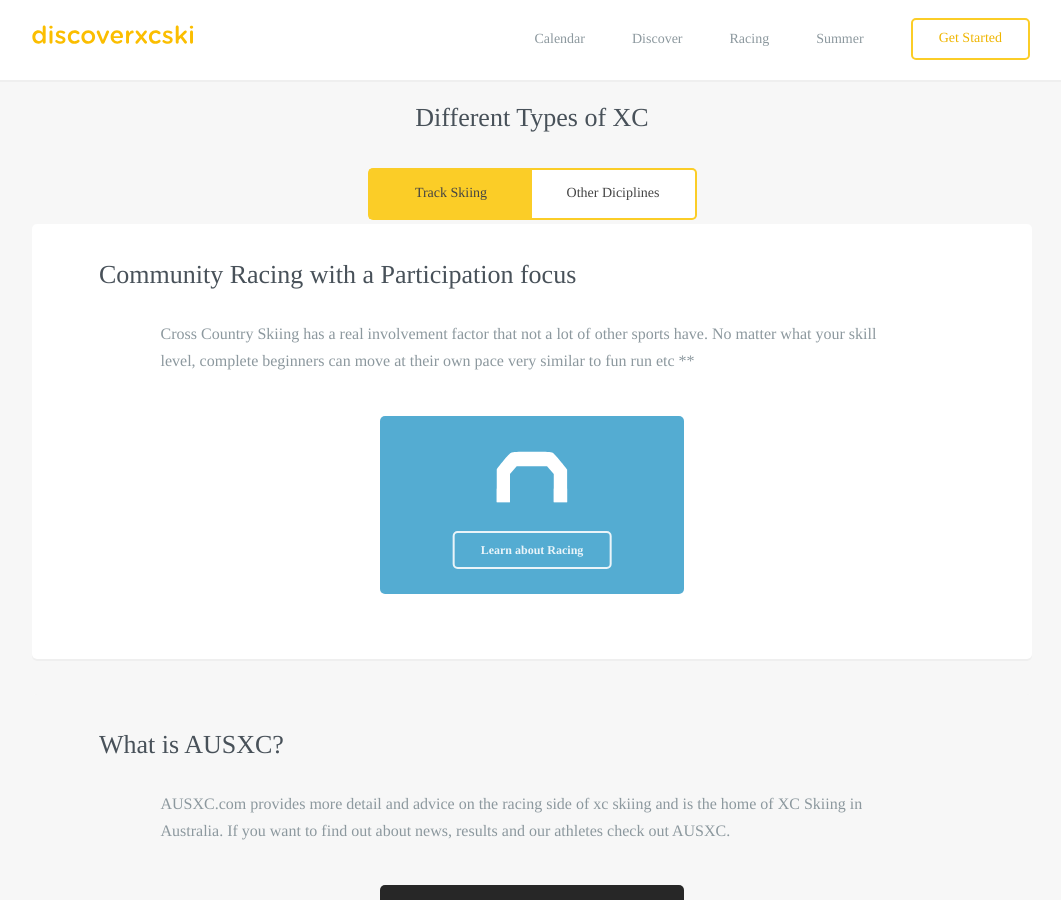
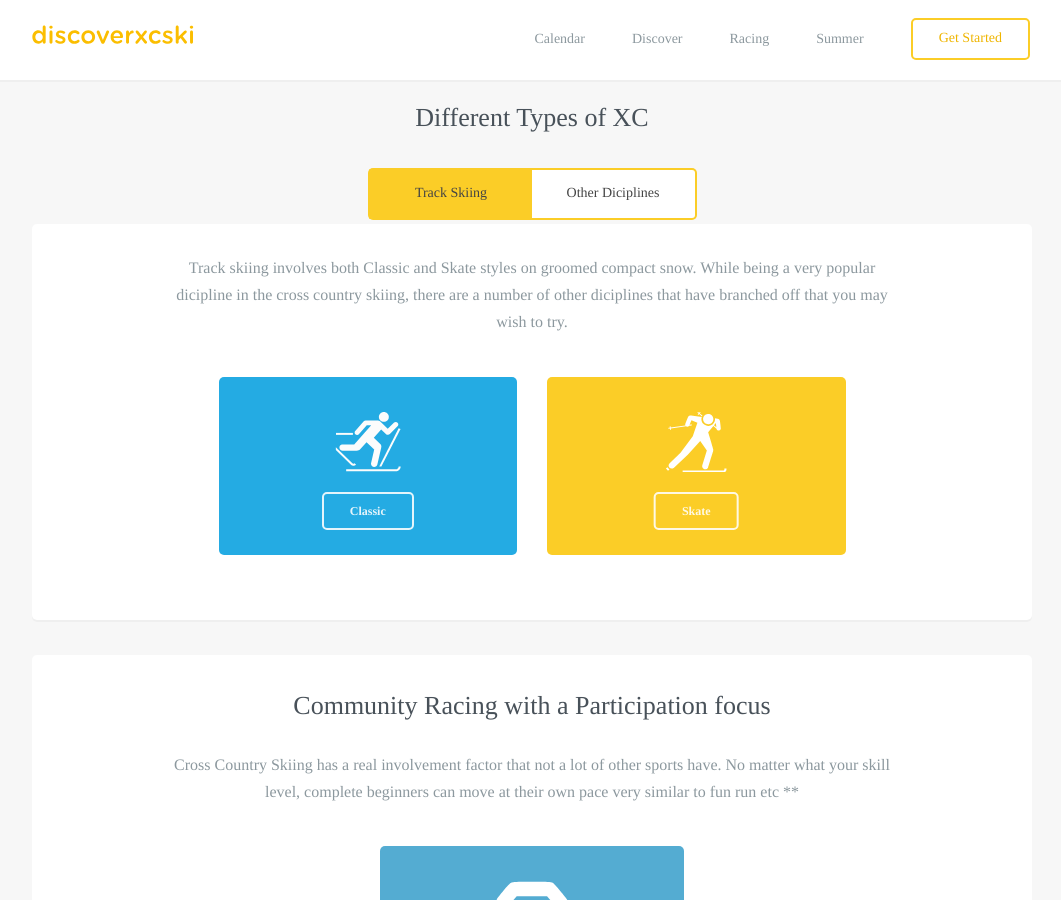
Before and after one commit to robcatto/robcatto.github.io, a Jekyll site: the page index.html, which Jekyll copies as it is, in a window 1280 px wide and 900 px high, scrolled down 1478 px. Shown: the whole window, without its empty margins (108-1169 px from the left). Built offline with Jekyll 4.4.1, drawn with Linux system fonts in a browser that asks for light colours; some web fonts are replaced; Markdown is read by kramdown in place of the engine named in the settings.

Commit message:
Update index.html

```diff
--- a/index.html
+++ b/index.html
@@ -403,9 +403,7 @@
                     <a class="button small dark" href="http://discoverxcski.com/discoverxc/" data-featurette="analytics-click-event" data-event-category="button" data-event-action="M: Clicked Design an iOS Game" data-event-label="Source: Homepage Alt" id="featurette-35">Learn about XC</a>
                 </section>
 
-
-  <div></div>
-   <h3 style="padding-bottom: 31px;">Different Types of XC</h3>
+              <h3 style="padding-bottom: 31px;">Different Types of XC</h3>
 
                <input id="tab1" type="radio" name="tabs" checked>
       <label class="button" for="tab1" style="
@@ -434,9 +432,9 @@
         border-left: none;">
 
         Other Diciplines</label>
-        </div>
+
+
       <div class="content">
-
         <div id="content1">
         <section class="mobile_section">
                     <p>Track skiing involves both Classic and Skate styles on groomed compact snow. While being a very popular dicipline in the cross country skiing, there are a number of other diciplines that have branched off that you may wish to try.
@@ -736,7 +734,6 @@
 
 
                 </div>
-
                 </section>
         </div>
 
```
